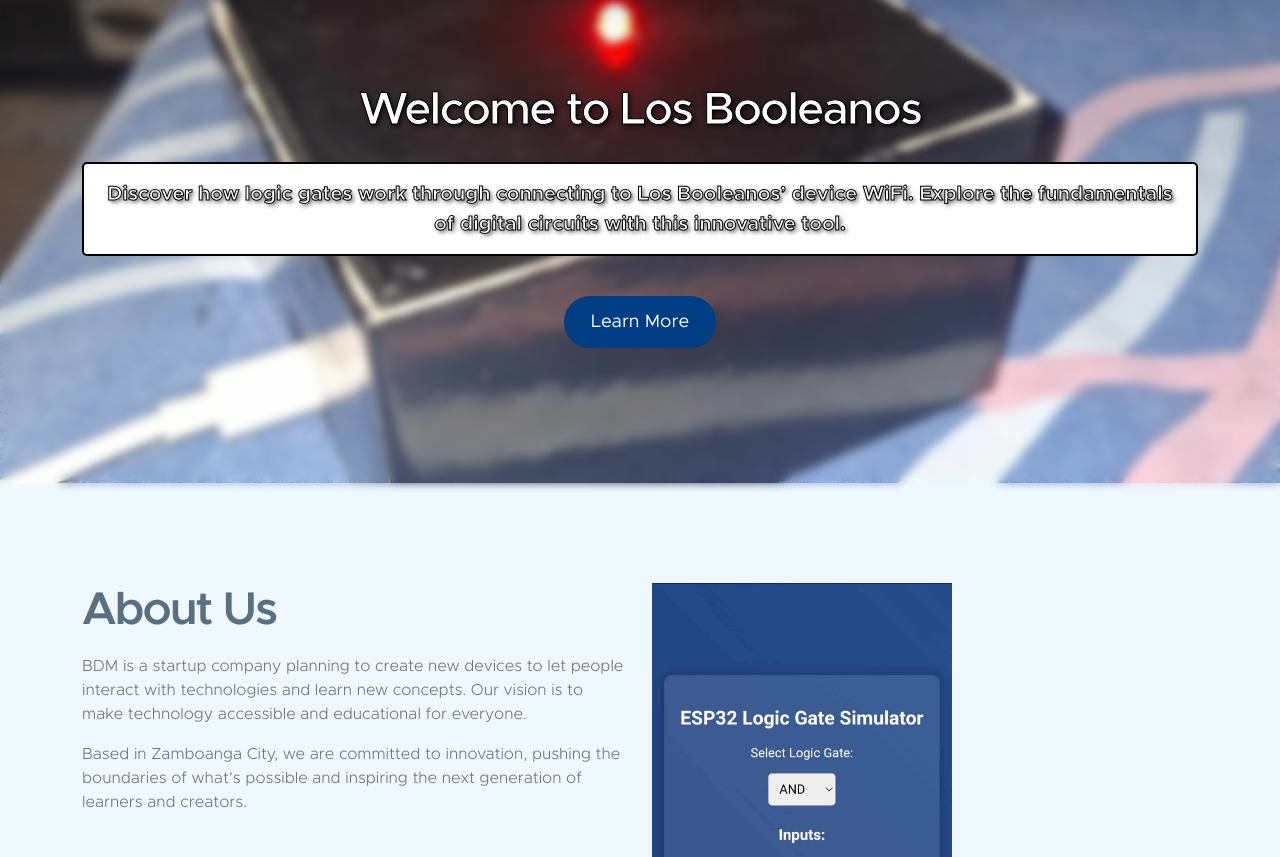
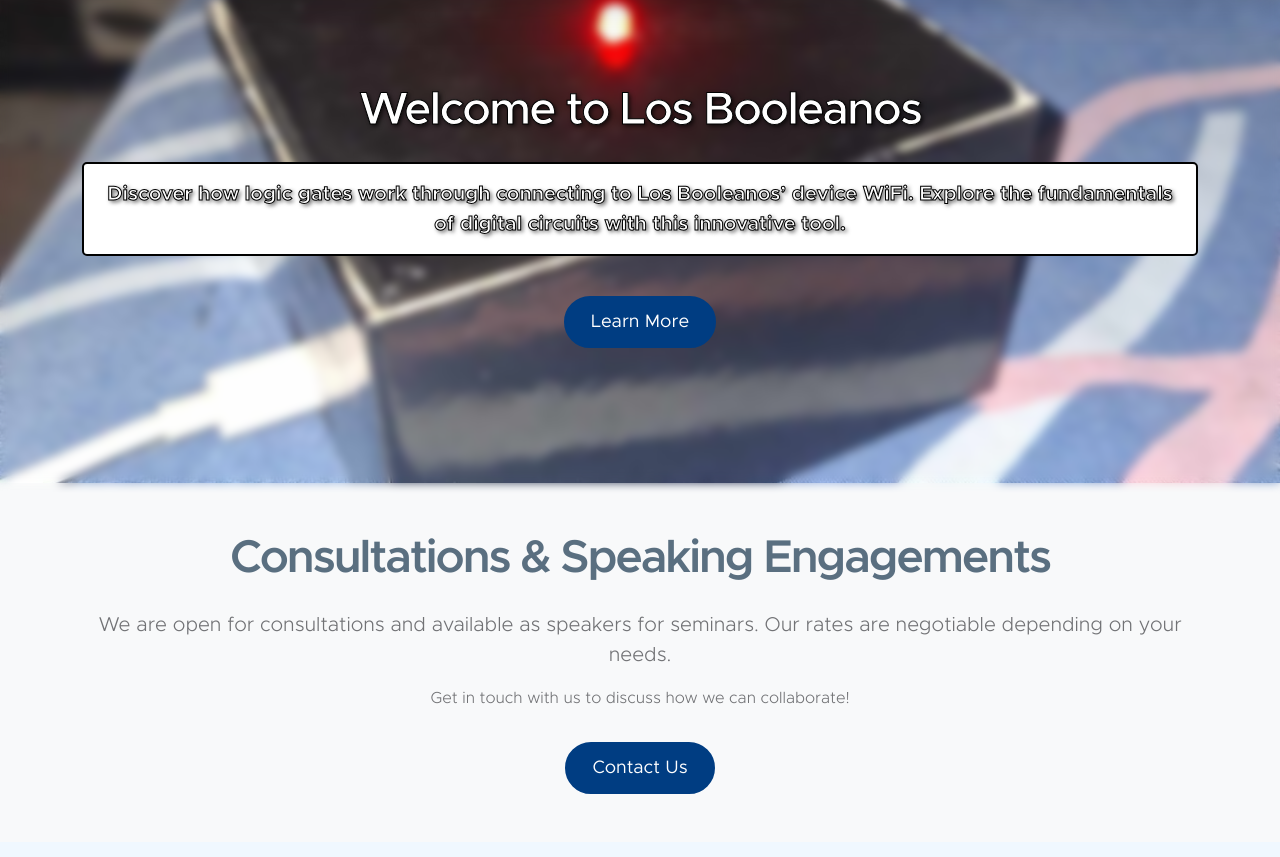
Before and after one commit to losbooleanos/losbooleanos.github.io, a plain HTML site: page index.html in a window 1280 px wide. Shown: the part 94-951 px from the top of the page. Drawn offline with Linux system fonts and the light colour scheme.

Commit message:
consultation

```diff
--- a/index.html
+++ b/index.html
@@ -157,6 +157,15 @@
                 </div>
             </section>
 
+            <section id="services" class="py-5 bg-light">
+                <div class="container text-center">
+                    <h2 class="mb-4">Consultations & Speaking Engagements</h2>
+                    <p class="lead">We are open for consultations and available as speakers for seminars. Our rates are negotiable depending on your needs.</p>
+                    <p>Get in touch with us to discuss how we can collaborate!</p>
+                    <a href="contact.html" class="btn custom-btn mt-3">Contact Us</a>
+                </div>
+            </section>
+
             <!-- About Section -->
             <section id="section_2" class="section-padding section-bg">
                 <div class="container">
```
Also changed, not shown: buynow.html (+3 -2 lines).
